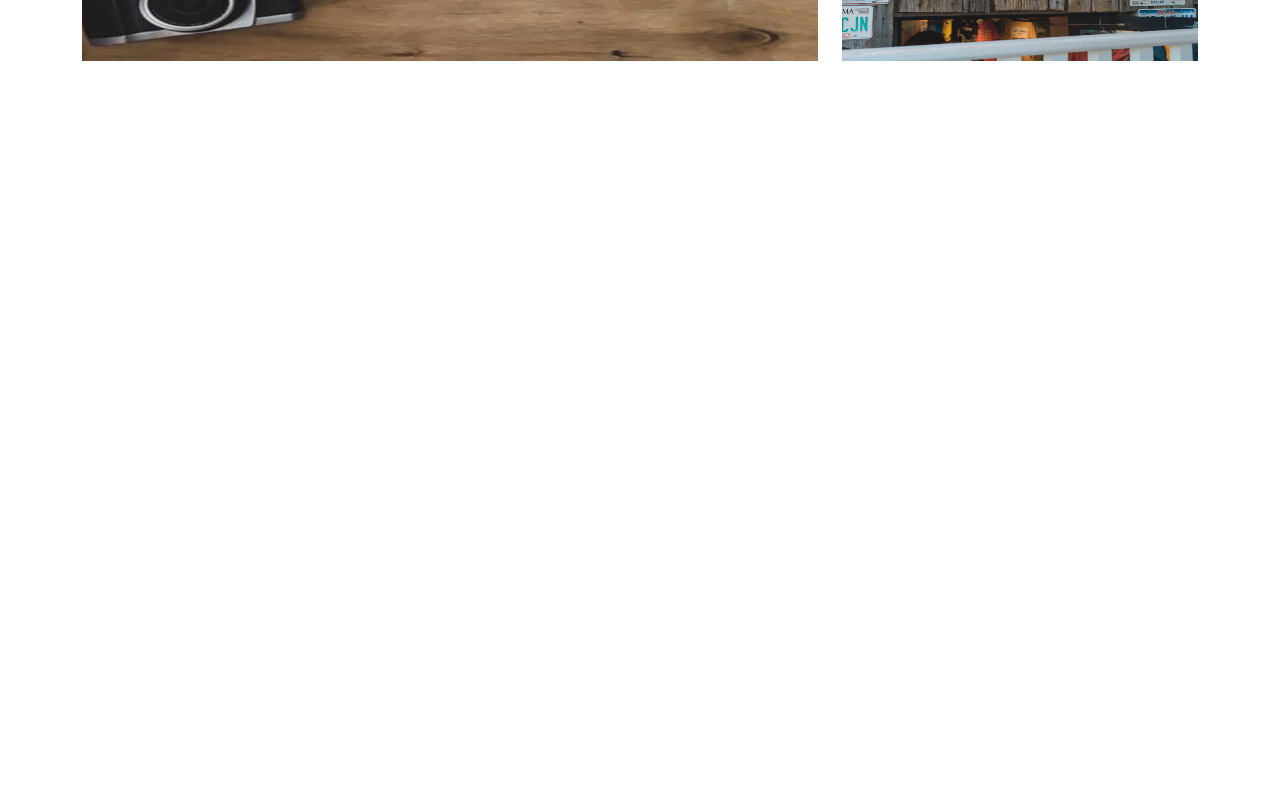
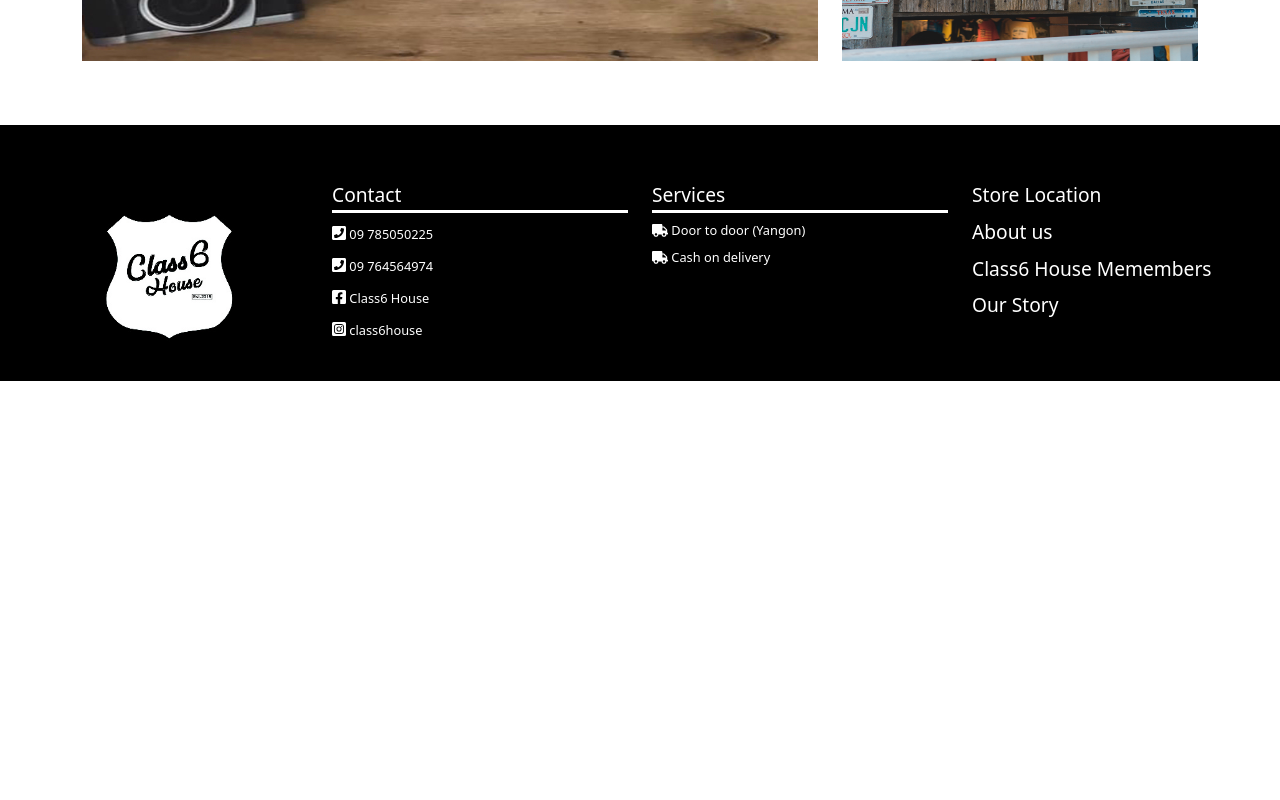
Before and after one commit to TinTun123/class6house, an Angular app: page / in a window 1280 px wide. Shown: the part 1760-2560 px from the top of the page. After the commit the page ends 2141 px from the top, so only its background shows below. Built offline with nearby package versions, Linux system fonts and the light colour scheme.

Commit message:
dummy space eliminate

```diff
--- a/src/app/footer/footer.component.html
+++ b/src/app/footer/footer.component.html
@@ -1,6 +1,4 @@
-    <div class="dummy-space">
 
-    </div>
     <footer>
         <div class="container-fluid">
             <div class="row pt-5">
--- a/src/app/footer/footer.component.scss
+++ b/src/app/footer/footer.component.scss
@@ -1,10 +1,5 @@
 :host {
     display: block;
-
-    .dummy-space {
-        height: 100vh;
-    }
-
 
     footer {
         margin: 0;
```
